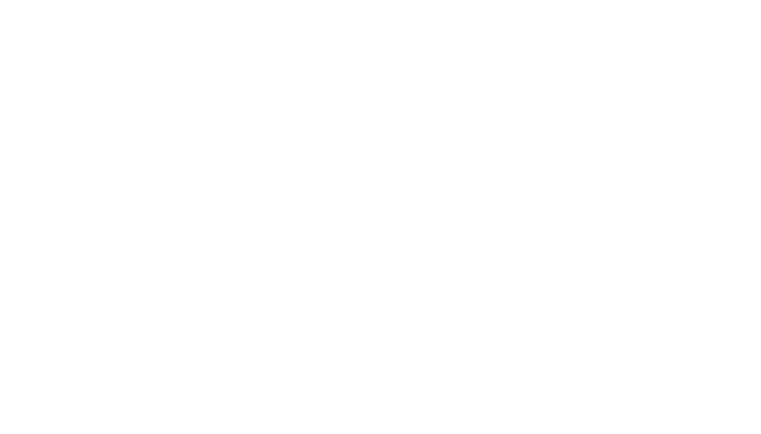
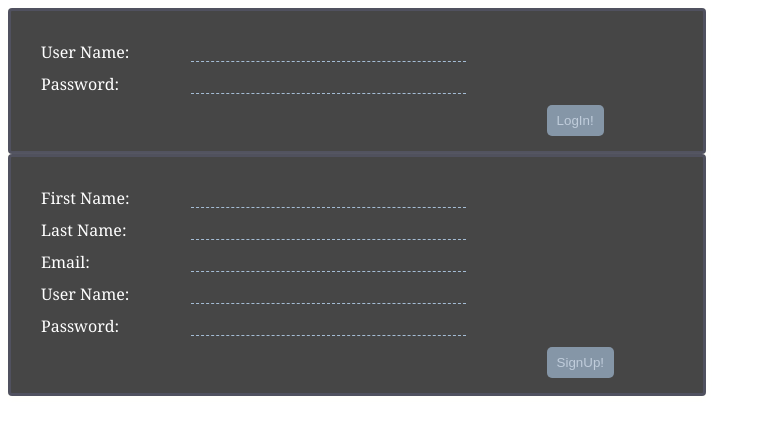
Before and after one commit to iteratehackerspace/ArmDev-, a React (Create React App) app: page /logInSignUp in a window 1280 px wide. Shown: the top 434 px of the page, without its empty margins (0-761 px from the left). Built offline with nearby package versions, Linux system fonts and the light colour scheme; the HTML template or start-up script is replaced by a standard one.

Commit message:
route to log in

```diff
--- a/src/App.js
+++ b/src/App.js
@@ -2,15 +2,17 @@
 import { Router, Route, browserHistory } from 'react-router';
 
 import AllBlogPosts from './components/AllBlogPosts.jsx';
-import FrontPage from './components/frontpage/FrontPage.jsx'
+import FrontPage from './components/frontpage/FrontPage.jsx';
+import LogInBox from './components/frontpage/LogInBox.jsx';
+import LogInSignUp from './components/frontpage/LogInSignUp.jsx'
 
 class App extends Component {
   render() {
     return (
       <Router history={ browserHistory }>
-        <Route path={'/'} component={ FrontPage } >
-          <Route path={'blog'} component={ AllBlogPosts } />
-        </Route>
+        <Route path={'/'} component={ FrontPage } />
+        <Route path={'/blog'} component={ AllBlogPosts } />
+        <Route path={'/logInSignUp'} component={ LogInSignUp } />
       </Router>
     );
   }
--- a/src/components/frontpage/FrontPage.jsx
+++ b/src/components/frontpage/FrontPage.jsx
@@ -10,18 +10,12 @@
 import '../../css/frontpage/CredentialBox.css';
 
 class FrontPage extends Component {
-  constructor(){
-    super();
-    this.state = {visibilityStates: [false, false]};
-  }
   render() {
     return(
       <div className='wholeScreen'>
         <div className='bg-image'></div>
-        <FrontPageHeader states={this.state.visibilityStates} changeState={(states) => this.setState({visibilityStates: states})} />
+        <FrontPageHeader />
         <SignUpAPI />
-        <LogInBox visibility={this.state.visibilityStates[0]}/>
-        <SignUpBox visibility={this.state.visibilityStates[1]}/>
         <FrontPageFooter />
       </div>
     )
--- a/src/components/frontpage/FrontPageHeader.jsx
+++ b/src/components/frontpage/FrontPageHeader.jsx
@@ -4,12 +4,6 @@
 import '../../css/frontpage/FrontPageHeader.css';
 
 class FrontPageHeader extends Component {
-  clickHandler = (event) => {
-    const array = this.props.states;
-    array[(parseInt(event.target.id)+1)%2] = false;
-    array[parseInt(event.target.id)] = !array[parseInt(event.target.id)];
-    this.props.changeState(array);
-  }
   render(){
     return (
         <div className="header">
@@ -17,8 +11,7 @@
           <li className='left'><Link to={'/forum'}>Forum</Link></li>
           <li className='right'><a href='https://silicondzor.com/' target='_blank'>Events</a></li>
           <li><a href='http://iteratehackerspace.com/' target='_blank'>About Us</a></li>
-          <li onClick={this.clickHandler}><a id ="0" href='#'>Log In</a></li>
-          <li onClick={this.clickHandler}><a id ="1" href='#'>Sign Up</a></li>
+          <li><Link to={'/logInSignUp'}>Log In or Sign Up</Link></li>
         </div>
     )
   }
--- a/src/components/frontpage/LogInBox.jsx
+++ b/src/components/frontpage/LogInBox.jsx
@@ -71,7 +71,7 @@
   }
   render() {
     return(
-      <div className="loginBox" style={{visibility: this.props.visibility ? "visible" : "hidden"}}>
+      <div className="loginBox">
         <label>
           <span>User Name: </span><input style={this.state.styles[0]} id="0" type="text" value={this.state.value[0]} onChange={this.handleChange} />
         </label>
--- /dev/null
+++ b/src/components/frontpage/LogInSignUp.jsx
@@ -0,0 +1,16 @@
+import React, { Component } from 'react';
+import LogInBox from './LogInBox.jsx';
+import SignUpBox from './SignUpBox.jsx';
+
+class LogInSignUp extends Component {
+  render() {
+    return (
+      <div>
+        <LogInBox />
+        <SignUpBox />
+      </div>
+    );
+  }
+}
+
+export default LogInSignUp
--- a/src/components/frontpage/SignUpBox.jsx
+++ b/src/components/frontpage/SignUpBox.jsx
@@ -126,7 +126,7 @@
   }
   render() {
     return(
-      <div className="signUpBox" style={{visibility: this.props.visibility ? "visible" : "hidden"}}>
+      <div className="signUpBox">
         <label>
           <span>First Name: </span>
           <input style={this.state.styles[0]} id="0" type="text" value={this.state.value[0]} onChange={this.handleChange}/>
```
